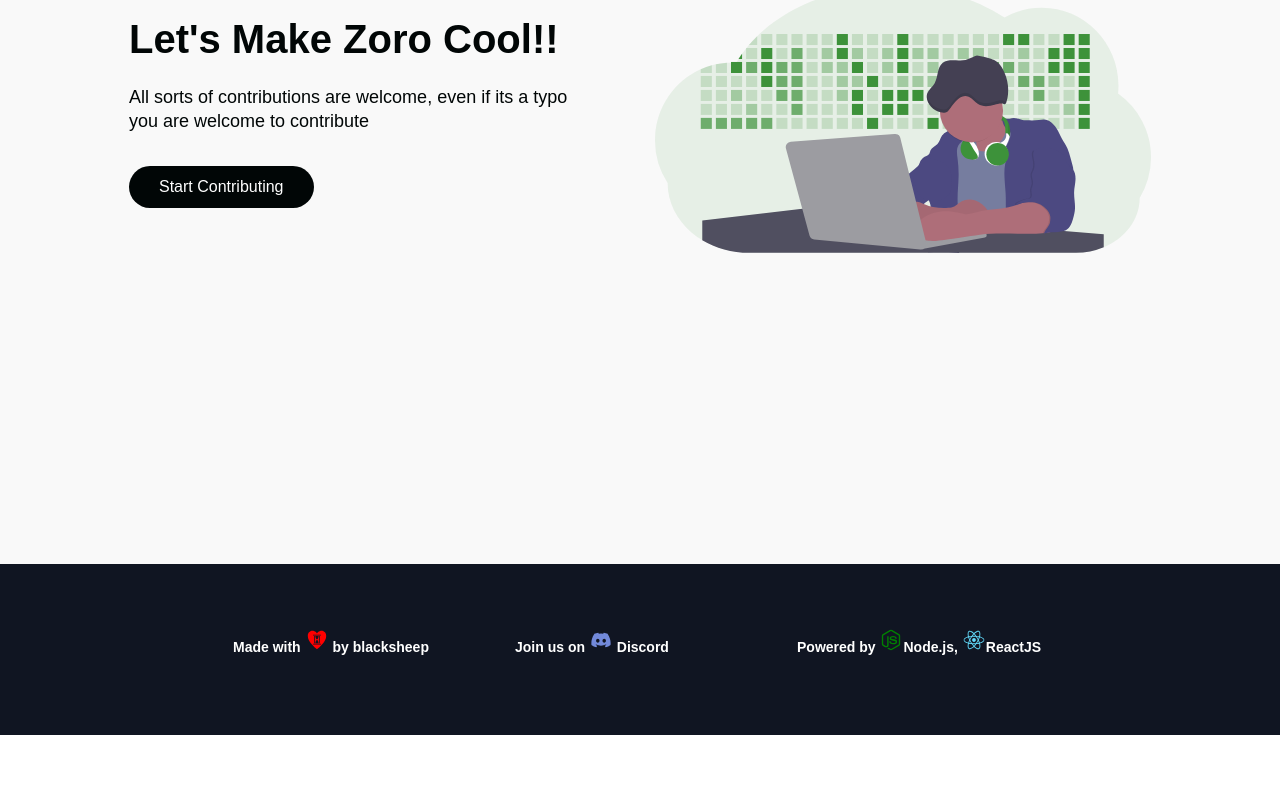
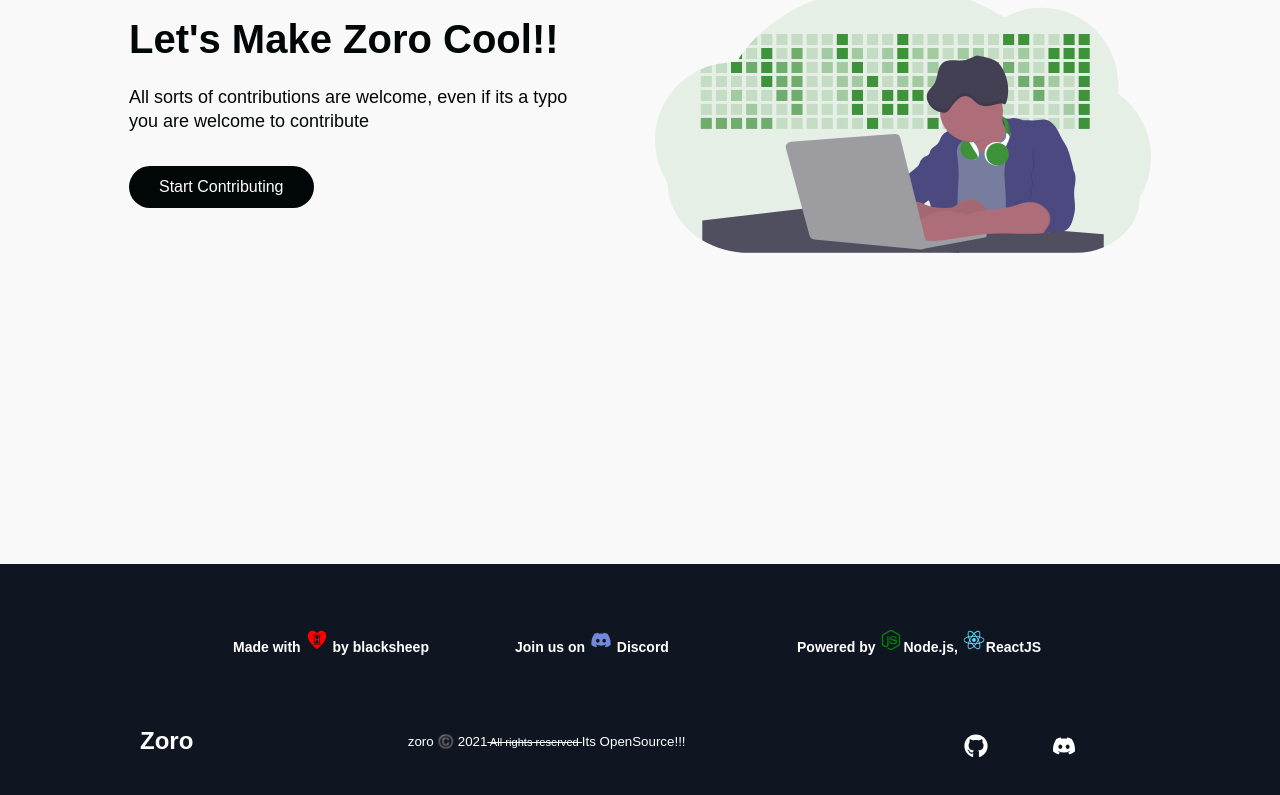
Before and after one commit to Arun-kc/zoro-website, a React (Create React App) app: page / in a window 1280 px wide. Shown: the part 3676-4471 px from the top of the page. Before the commit the page ends 4411 px from the top, so only its background shows below. Built offline with nearby package versions, Linux system fonts and the light colour scheme.

Commit message:
Updated footer

```diff
--- a/src/components/Footer/FooterElements.js
+++ b/src/components/Footer/FooterElements.js
@@ -1,6 +1,7 @@
 import styled from "styled-components";
 import { FaNodeJs, FaReact, FaDiscord } from "react-icons/fa";
 import { GiEternalLove } from "react-icons/gi";
+import { Link } from "react-router-dom";
 
 export const FooterContainer = styled.footer`
   background-color: #101522;
@@ -66,7 +67,59 @@ export const FooterLink = styled.a`
   &:hover {
     color: #01bf71;
     transition: 0.3s ease-out;
+    cursor: pointer;
   }
+`;
+
+export const SocialMedia = styled.section`
+  max-width: 1000px;
+  width: 100%;
+`;
+
+export const SocialMediaWrap = styled.div`
+  display: flex;
+  justify-content: space-between;
+  align-items: center;
+  max-width: 1100px;
+  margin: 40px auto 0 auto;
+
+  @media screen and (max-width: 820px) {
+    flex-direction: column;
+  }
+`;
+
+export const SocialLogo = styled(Link)`
+  color: #fff;
+  justify-self: start;
+  cursor: pointer;
+  text-decoration: none;
+  font-size: 1.5rem;
+  display: flex;
+  align-items: center;
+  margin-bottom: 16px;
+  font-weight: bold;
+`;
+
+export const WebsiteRights = styled.small`
+  color: #fff;
+  margin-bottom: 16px;
+`;
+export const ReservedStrike = styled.small`
+  color: #fff;
+  margin-bottom: 16px;
+  text-decoration-line: line-through;
+`;
+
+export const SocialIcons = styled.div`
+  display: flex;
+  justify-content: space-evenly;
+  align-items: center;
+  width: 240px;
+`;
+
+export const SocialIconLink = styled.a`
+  color: #fff;
+  font-size: 24px;
 `;
 
 export const NodeJs = styled(FaNodeJs)`
--- a/src/components/Footer/index.js
+++ b/src/components/Footer/index.js
@@ -1,5 +1,5 @@
 import React from "react";
-import { FaNodeJs, FaReact, FaDiscord } from "react-icons/fa";
+import { FaNodeJs, FaReact, FaDiscord, FaGithub } from "react-icons/fa";
 import { GiEternalLove } from "react-icons/gi";
 import {
   FooterContainer,
@@ -13,6 +13,13 @@ import {
   ReactJs,
   Discord,
   Love,
+  SocialMedia,
+  SocialMediaWrap,
+  SocialLogo,
+  WebsiteRights,
+  SocialIcons,
+  SocialIconLink,
+  ReservedStrike,
 } from "./FooterElements";
 
 const Footer = () => {
@@ -65,23 +72,33 @@ const Footer = () => {
               </FooterLinkTitle>
             </FooterLinkItems>
           </FooterLinksWrapper>
-          {/* <FooterLinksWrapper>
-            <FooterLinkItems>
-              <FooterLinkTitle>About Us4</FooterLinkTitle>
-              <FooterLink to="/">How it works</FooterLink>
-              <FooterLink to="/">How it works</FooterLink>
-              <FooterLink to="/">How it works</FooterLink>
-              <FooterLink to="/">How it works</FooterLink>
-            </FooterLinkItems>
-            <FooterLinkItems>
-              <FooterLinkTitle>About Us5</FooterLinkTitle>
-              <FooterLink to="/">How it works</FooterLink>
-              <FooterLink to="/">How it works</FooterLink>
-              <FooterLink to="/">How it works</FooterLink>
-              <FooterLink to="/">How it works</FooterLink>
-            </FooterLinkItems>
-          </FooterLinksWrapper> */}
         </FooterLinksContainer>
+        <SocialMedia>
+          <SocialMediaWrap>
+            <SocialLogo to="/">Zoro</SocialLogo>
+            <WebsiteRights>
+              zoro ©️ {new Date().getFullYear()}
+              <ReservedStrike>{" All rights reserved "}</ReservedStrike>
+              {" Its OpenSource!!!"}
+            </WebsiteRights>
+            <SocialIcons>
+              <SocialIconLink
+                href="https://github.com/Arun-kc/zoro-website"
+                target="_blank"
+                aria-label="Github"
+              >
+                <FaGithub />
+              </SocialIconLink>
+              <SocialIconLink
+                href="https://discord.gg/9GSkAeEzkn"
+                target="_blank"
+                aria-label="Discord"
+              >
+                <FaDiscord />
+              </SocialIconLink>
+            </SocialIcons>
+          </SocialMediaWrap>
+        </SocialMedia>
       </FooterWrap>
     </FooterContainer>
   );
```
